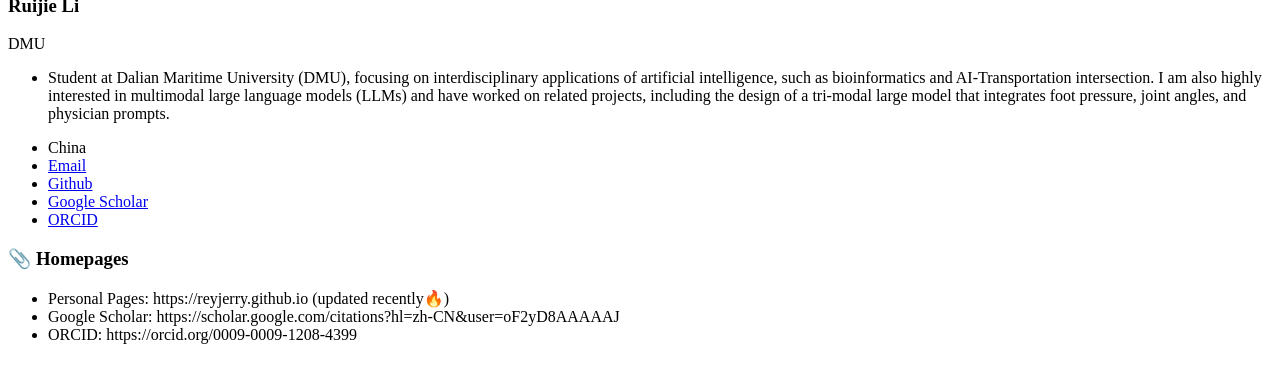
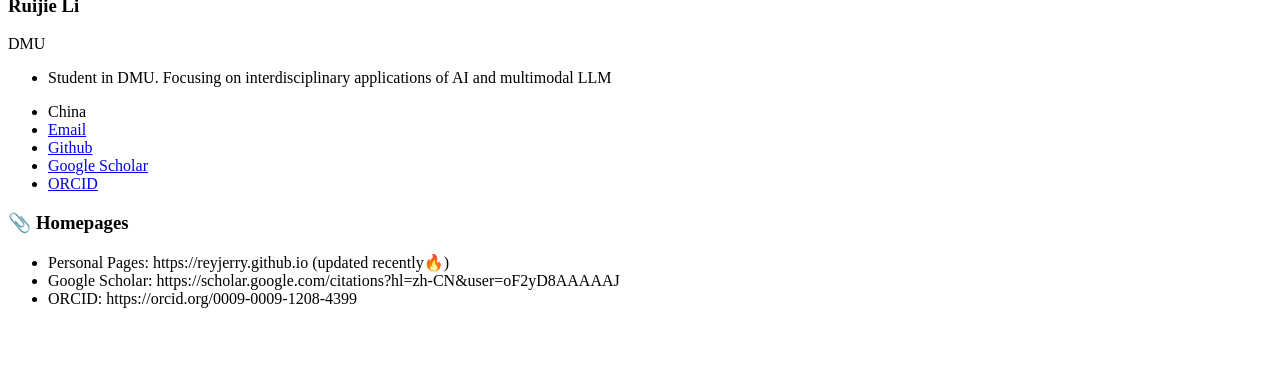
Before and after one commit to ReyJerry/ReyJerry.github.io, a Jekyll site: the page built from _pages/includes/homepage.md, in a window 1280 px wide, cut to the strip 530-900 px from the top of the page. Built offline with Jekyll 4.4.1, drawn with Linux system fonts in a browser that asks for light colours; our own code applies the rules of GitHub Pages for plain Markdown files.

Commit message:
_config.yml

```diff
--- a/_config.yml
+++ b/_config.yml
@@ -7,7 +7,7 @@
 
 # Site Settings
 title                    : "ReyJerry"
-description              : "Student at Dalian Maritime University (DMU), focusing on interdisciplinary applications of artificial intelligence, such as bioinformatics and AI-Transportation intersection. I am also highly interested in multimodal large language models (LLMs) and have worked on related projects, including the design of a tri-modal large model that integrates foot pressure, joint angles, and physician prompts."
+description              : "Student in DMU. Focusing on interdisciplinary applications of AI and multimodal LLM"
 repository               : "reyjerry/reyjerry.github.io"
 google_scholar_stats_use_cdn : true
 
```
